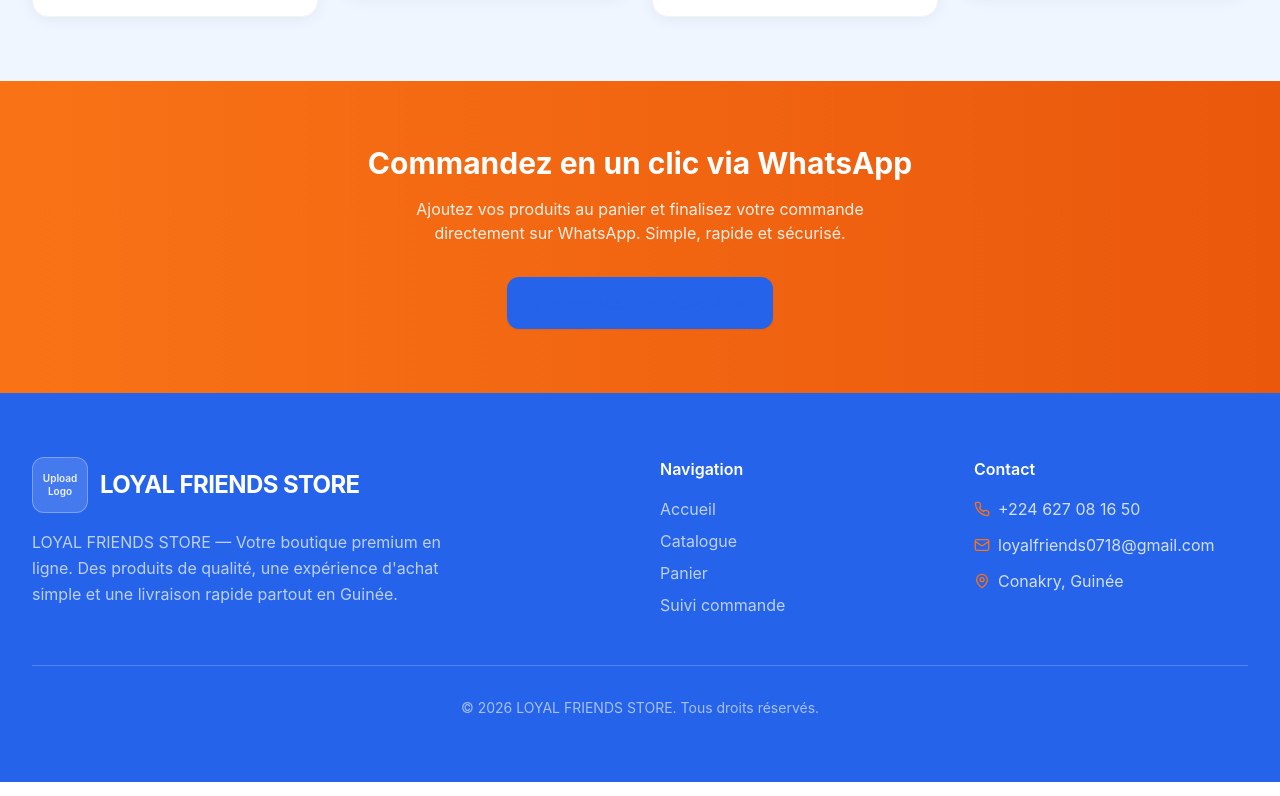
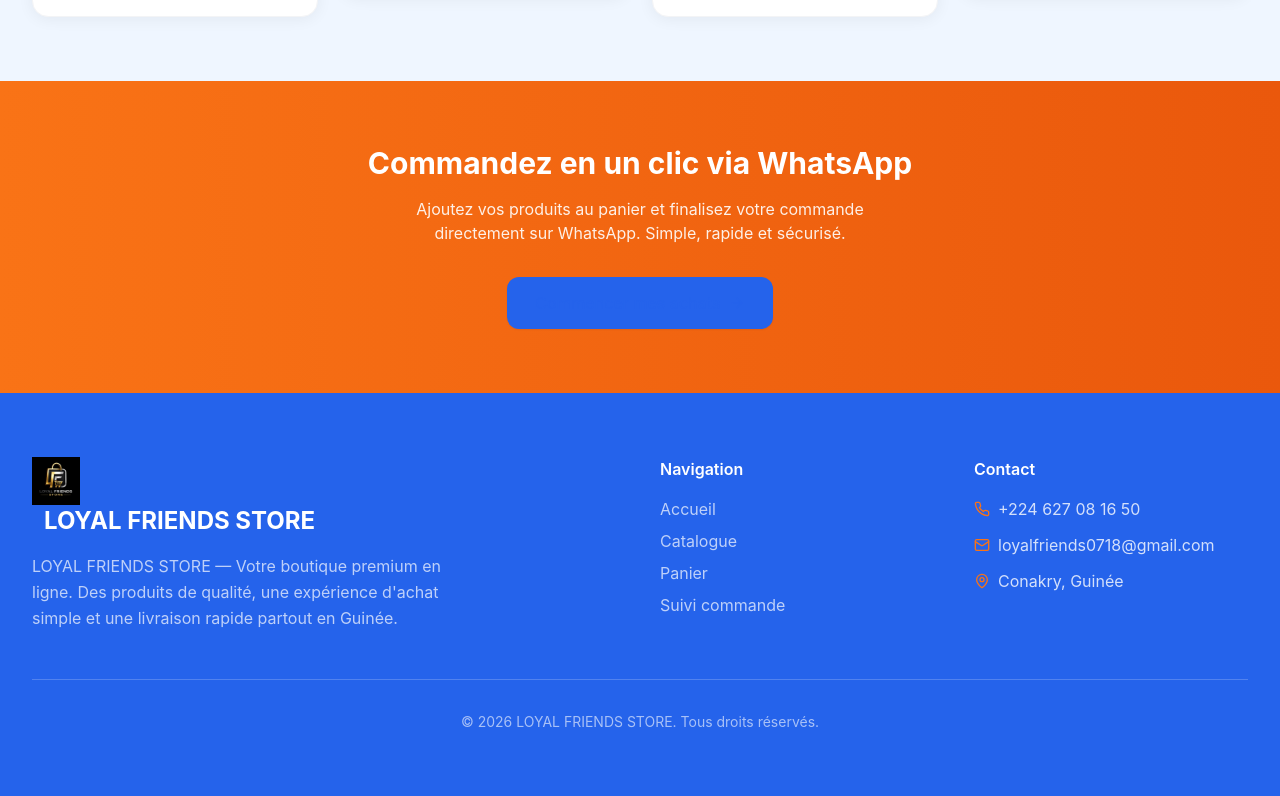
Before and after one commit to kouroumalahjules720-a11y/e-com-site-lahjules, a Next.js app: page / in a window 1280 px wide. Shown: the part 1823-2619 px from the top of the page. Built offline with nearby package versions, Linux system fonts and the light colour scheme.

Commit message:
logo footer corrigé

```diff
--- a/components/Footer.tsx
+++ b/components/Footer.tsx
@@ -9,7 +9,8 @@ export default function Footer() {
         <div className="grid grid-cols-1 md:grid-cols-4 gap-10">
           <div className="md:col-span-2">
             <div className="mb-4">
-              <Logo onDark showName />
+            <img src="/logo.png" alt="LOYAL FRIENDS STORE" className="h-12 w-auto" />
+            <span className="text-white text-2xl font-bold ml-3">LOYAL FRIENDS STORE</span>
             </div>
             <p className="text-white/70 max-w-md leading-relaxed">
               LOYAL FRIENDS STORE — Votre boutique premium en ligne. Des produits de
```
